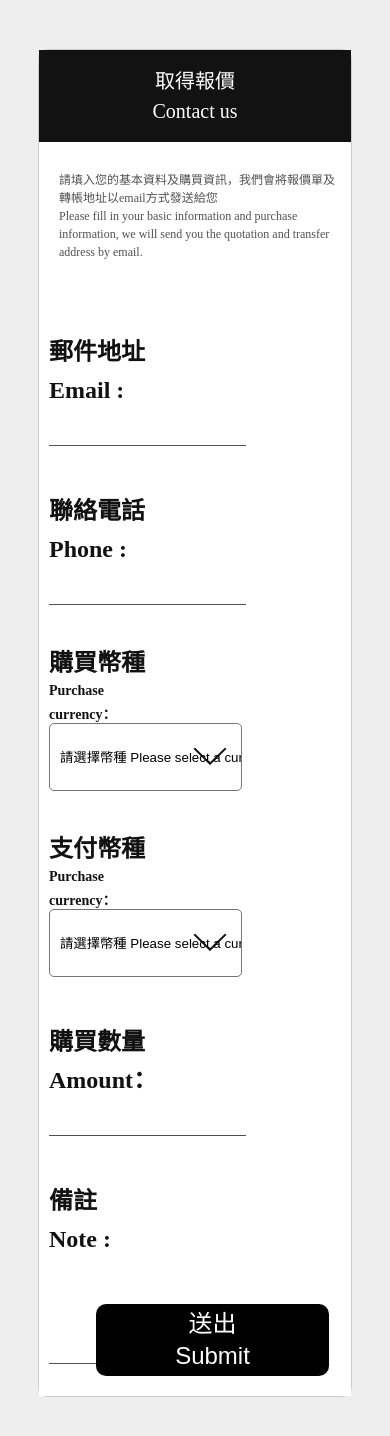
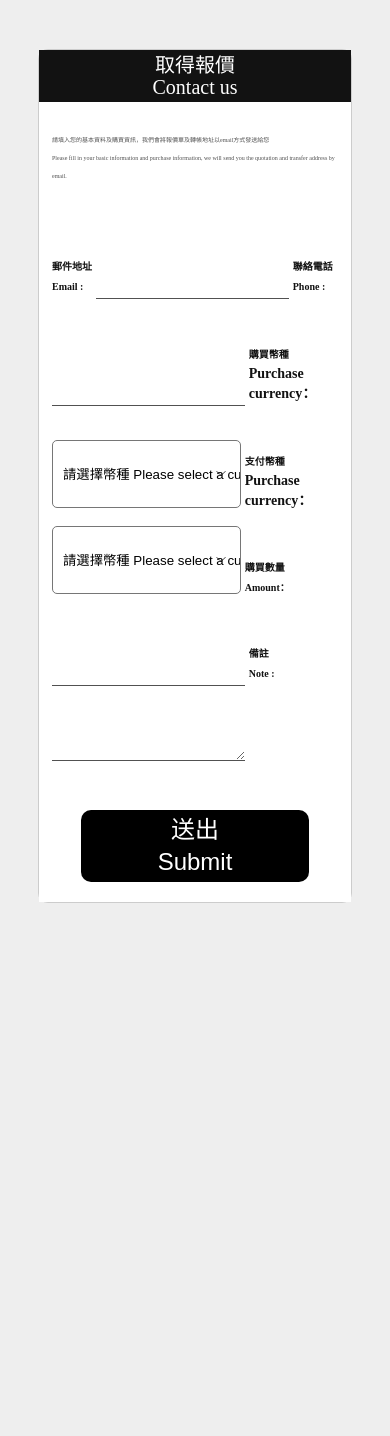
Before and after one commit to littlerock1215/myweb, a CodeIgniter app: page /database/form in a window 390 px wide. Shown: the part 75-1511 px from the top of the page. Run offline with CodeIgniter, Linux system fonts and the light colour scheme; some libraries are stand-ins or nearby versions.

Commit message:
rock rwd

```diff
--- a/sass/form.scss
+++ b/sass/form.scss
@@ -125,6 +125,15 @@ header{
             padding-bottom: 16px;
         }
 
+        @include susy-breakpoint(('max-width':767px)){
+
+            line-height: 22px;
+            padding-bottom: 4px;
+            padding-top:4px;
+        }
+
+
+
         a.cancel{
 
             text-decoration: none;
@@ -155,8 +164,8 @@ header{
 
         @include susy-breakpoint(('max-width':767px)){
 
-            padding-left:10px;
-            padding-right:10px;
+            padding-left:13px;
+            padding-right:13px;
         }
 
         select{
@@ -180,12 +189,13 @@ header{
 
             @include susy-breakpoint(('max-width':1100px)){
 
-                width:76%;
+                width:72%;
             }
 
             @include susy-breakpoint(('max-width':767px)){
 
                 width:66%;
+                background-size: 10px;
             }
         }
 
@@ -207,9 +217,10 @@ header{
             margin-bottom: 20px;
             margin-top:46px;
 
-            @include susy-breakpoint(('max-width':2023px)){
+            @include susy-breakpoint(('max-width':1023px)){
 
                 width:80%;
+                margin-left: 10%;
             }
         }
     }
@@ -228,9 +239,14 @@ p.first_content{
         margin-left: 10px;
     }
 
+    @include susy-breakpoint(('max-width':767px)){
+
+        margin-left: 0;
+    }
+
     @include susy-breakpoint($mobile){
 
-        font-size: 12px;
+        font-size: 6px;
         line-height: 18px;
     }
 }
@@ -248,6 +264,13 @@ p.title_p{
 
         font-size:16px;
     }
+
+    @include susy-breakpoint($mobile){
+
+        font-size: 10px;
+        line-height: 20px;
+        width:auto;
+    }
 }
 
 p.purchase_p{
@@ -263,6 +286,13 @@ p.purchase_p{
 
         font-size: 14px;
         line-height: 14px;
+    }
+
+    @include susy-breakpoint($mobile){
+
+        font-size: 10px;
+        line-height: 20px;
+        width:60px;
     }
 }
 
@@ -282,13 +312,20 @@ input.box_input{
 
     @include susy-breakpoint(('max-width':1100px)){
 
-        width:76%;
+        width:72%;
     }
 
     @include susy-breakpoint(('max-width':767px)){
 
         width:66%;
     }
+
+    @include susy-breakpoint($mobile){
+
+        height: 20px;
+        font-size: 10px;
+    }
+
 }
 
 textarea.box_input{
@@ -308,7 +345,7 @@ textarea.box_input{
 
     @include susy-breakpoint(('max-width':1100px)){
 
-        width:76%;
+        width:72%;
     }
 
     @include susy-breakpoint(('max-width':767px)){
--- a/sass/home.scss
+++ b/sass/home.scss
@@ -502,9 +502,9 @@ p.subtitle{
 
             @include susy-breakpoint(('max-width':767px)){
 
-                width:40px;
-                height:40px;
-                background-size: 40px 40px;
+                width:30px;
+                height:30px;
+                background-size: 30px 30px;
             }
         }
     }
--- a/stylesheets/form.css
+++ b/stylesheets/form.css
@@ -273,6 +273,11 @@ header {
         line-height: 30px;
         height: auto;
         padding-bottom: 16px; } }
+    @media (max-width: 767px) {
+      .light_box .box_top {
+        line-height: 22px;
+        padding-bottom: 4px;
+        padding-top: 4px; } }
     .light_box .box_top a.cancel {
       text-decoration: none;
       display: none;
@@ -295,8 +300,8 @@ header {
         padding-right: 20px; } }
     @media (max-width: 767px) {
       .light_box form.apply_form {
-        padding-left: 10px;
-        padding-right: 10px; } }
+        padding-left: 13px;
+        padding-right: 13px; } }
     .light_box form.apply_form select {
       width: 600px;
       height: 68px;
@@ -313,10 +318,11 @@ header {
         outline: none; }
       @media (max-width: 1100px) {
         .light_box form.apply_form select {
-          width: 76%; } }
+          width: 72%; } }
       @media (max-width: 767px) {
         .light_box form.apply_form select {
-          width: 66%; } }
+          width: 66%;
+          background-size: 10px; } }
     .light_box form.apply_form select::-ms-expand {
       display: none; }
     .light_box form.apply_form button {
@@ -332,9 +338,10 @@ header {
       border-radius: 10px;
       margin-bottom: 20px;
       margin-top: 46px; }
-      @media (max-width: 2023px) {
+      @media (max-width: 1023px) {
         .light_box form.apply_form button {
-          width: 80%; } }
+          width: 80%;
+          margin-left: 10%; } }
 
 p.first_content {
   font-size: 20px;
@@ -345,9 +352,12 @@ p.first_content {
     p.first_content {
       font-size: 16px;
       margin-left: 10px; } }
+  @media (max-width: 767px) {
+    p.first_content {
+      margin-left: 0; } }
   @media (max-width: 550px) {
     p.first_content {
-      font-size: 12px;
+      font-size: 6px;
       line-height: 18px; } }
 
 p.title_p {
@@ -360,6 +370,11 @@ p.title_p {
   font-weight: 600; }
   p.title_p span {
     font-size: 16px; }
+  @media (max-width: 550px) {
+    p.title_p {
+      font-size: 10px;
+      line-height: 20px;
+      width: auto; } }
 
 p.purchase_p {
   color: #121212;
@@ -371,6 +386,11 @@ p.purchase_p {
   p.purchase_p span {
     font-size: 14px;
     line-height: 14px; }
+  @media (max-width: 550px) {
+    p.purchase_p {
+      font-size: 10px;
+      line-height: 20px;
+      width: 60px; } }
 
 input.box_input {
   display: inline;
@@ -383,10 +403,14 @@ input.box_input {
     outline: none; }
   @media (max-width: 1100px) {
     input.box_input {
-      width: 76%; } }
+      width: 72%; } }
   @media (max-width: 767px) {
     input.box_input {
       width: 66%; } }
+  @media (max-width: 550px) {
+    input.box_input {
+      height: 20px;
+      font-size: 10px; } }
 
 textarea.box_input {
   display: inline-block;
@@ -400,7 +424,7 @@ textarea.box_input {
     outline: none; }
   @media (max-width: 1100px) {
     textarea.box_input {
-      width: 76%; } }
+      width: 72%; } }
   @media (max-width: 767px) {
     textarea.box_input {
       width: 66%; } }
--- a/stylesheets/home.css
+++ b/stylesheets/home.css
@@ -538,9 +538,9 @@ p.subtitle {
       top: 24px; }
       @media (max-width: 767px) {
         .light_box .box_top a.cancel {
-          width: 40px;
-          height: 40px;
-          background-size: 40px 40px; } }
+          width: 30px;
+          height: 30px;
+          background-size: 30px 30px; } }
   .light_box form.apply_form {
     background-color: white;
     padding-top: 31px;
```
